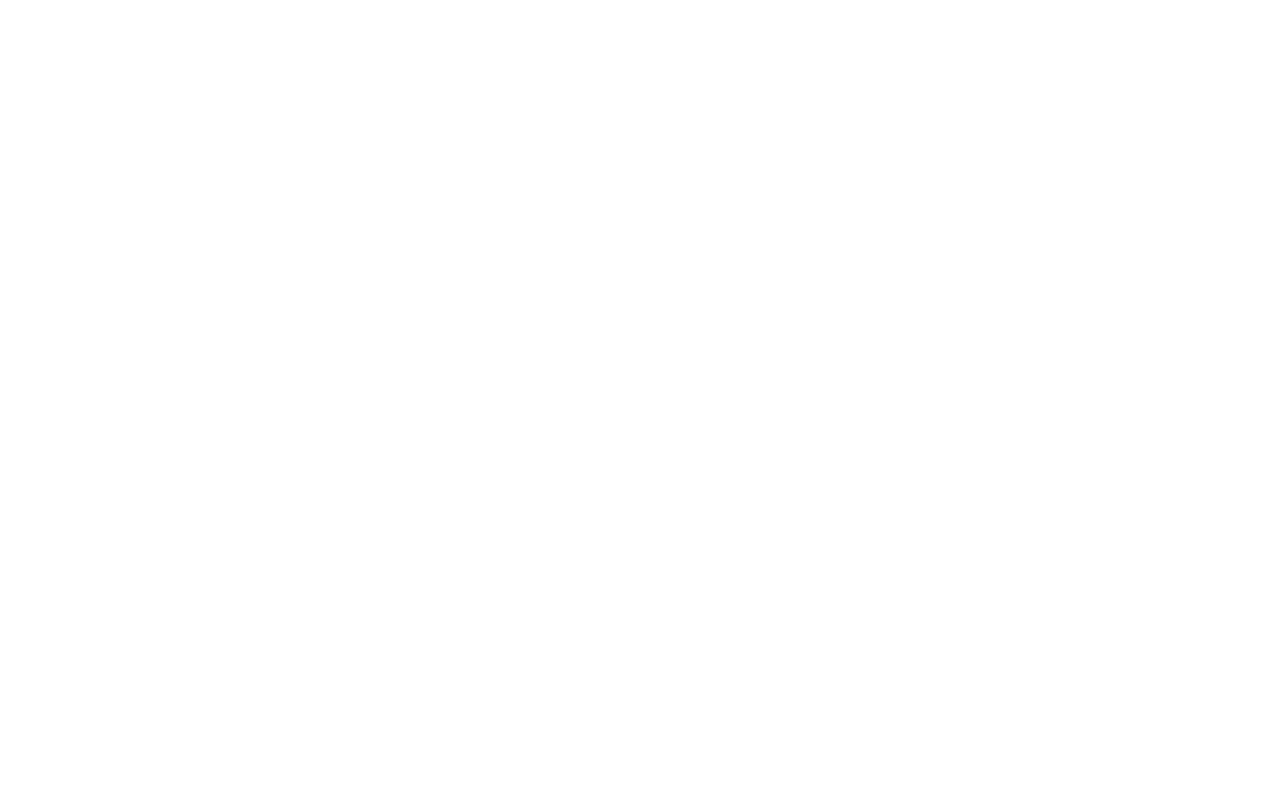
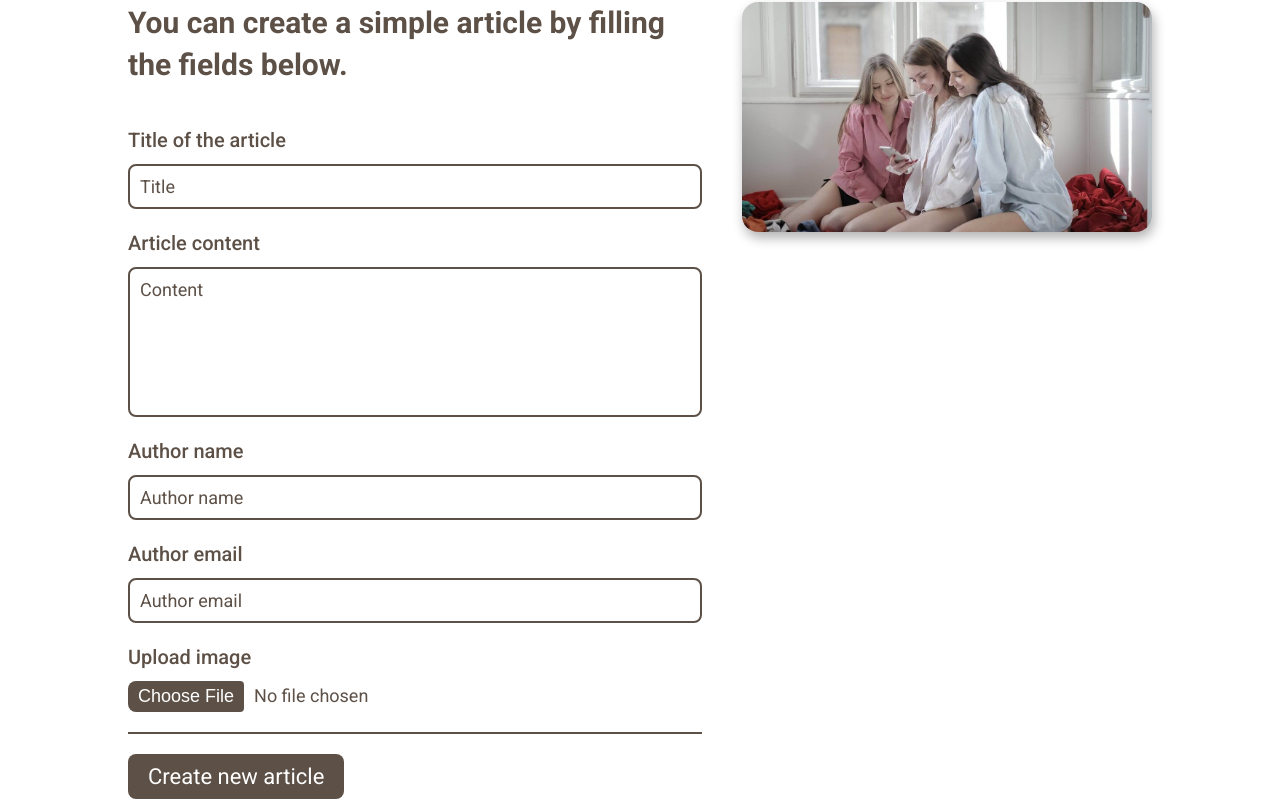
Before and after one commit to gorchovskadaniela/vvmu-react-project, a React (Vite) app in the folder frontend/: page /create-article in a window 1280 px wide. Before the commit this address had no page. Shown: the part 878-1680 px from the top of the page. Before the commit the page ends 800 px from the top, so only its background shows below. Built offline with nearby package versions, Linux system fonts and the light colour scheme.

Commit message:
Add form-create-article

```diff
--- a/frontend/index.html
+++ b/frontend/index.html
@@ -2,7 +2,7 @@
 <html lang="en">
   <head>
     <meta charset="UTF-8" />
-    <link rel="icon" type="image" href="/favicon.ico" />
+    <link rel="icon" type="image/png" href="/favicon.ico" />
     <meta name="viewport" content="width=device-width, initial-scale=1.0" />
     <title>Клюкарника</title>
 
--- a/frontend/src/App.scss
+++ b/frontend/src/App.scss
@@ -61,3 +61,49 @@
 		flex: 1
 	}
 }
+
+/* ------------------------------------------------------------ *\
+	Section article-creation
+\* ------------------------------------------------------------ */
+
+.section-article-creation {
+	padding: 80px 0;
+
+	.section__inner {
+		display: flex;
+		flex-wrap: wrap;
+		align-items: flex-start;
+		position: relative;
+	}
+
+	.section__image {
+		position: sticky;
+		top: 100px;
+		right: 0;
+		max-width: 40%;
+		width: 100%;
+		border-radius: 16px;
+		overflow: hidden;
+		margin-left: 40px;
+		box-shadow: 2px 6px 12px rgba(0,0,0,.3);
+	}
+
+	.section__image-inner {
+		padding-top: 56.25%;
+		position: relative;
+	}
+
+	.section__image-inner img {
+		position: absolute;
+		top: 0;
+		left: 0;
+		width: 100%;
+		height: 100%;
+		object-fit: cover;
+		object-position: 50%;
+	}
+
+	.section__form {
+		flex: 1
+	}
+}
--- a/frontend/src/App.tsx
+++ b/frontend/src/App.tsx
@@ -8,7 +8,7 @@
 import {Layout} from "./pages/Layout.tsx";
 import {Home} from "./pages/Home.tsx";
 import {Blog} from "./pages/Blog.tsx";
-import {Contacts} from "./pages/Contacts.tsx";
+import {CreateArticle} from "./pages/CreateArticle.tsx";
 import {NotFound} from "./pages/NotFound.tsx";
 import {Form} from "./pages/Form.tsx";
 
@@ -28,8 +28,8 @@
         element: <Blog />
       },
       {
-        path: '/contacts',
-        element: <Contacts />
+        path: '/create-article',
+        element: <CreateArticle />
       },
       {
         path: '/',
--- a/frontend/src/components/footer/Footer.scss
+++ b/frontend/src/components/footer/Footer.scss
@@ -3,12 +3,17 @@
 \* ------------------------------------------------------------ */
 
 .footer {
-	background: var(--c-pink);
-	background: var(--c-white);
-	color: var(--c-brown);
-	font-weight: 700;
-	padding: 60px 0 30px;
-	border-top: 2px solid var(--c-brown);
+	margin-top: 100px;
+	margin-bottom: 40px;
+
+	.footer__container {
+		color: var(--c-brown);
+		font-weight: 700;
+		padding: 60px 40px 30px;
+		background: var(--c-pink-light);
+		border-radius: 60px;
+		box-shadow: 2px 6px 12px rgba(0,0,0,.3);
+	}
 
 	.footer__inner {
 		display: flex;
--- a/frontend/src/components/footer/Footer.tsx
+++ b/frontend/src/components/footer/Footer.tsx
@@ -20,7 +20,7 @@
                                                       </li>
 
                                                       <li>
-                                                            <Link to="/contacts">Contacts</Link>
+                                                            <Link to="/create-article">Create Article</Link>
                                                       </li>
                                                 </ul>
                                           </nav>
--- /dev/null
+++ b/frontend/src/components/formCreateArticle/FormCreateArticle.scss
@@ -0,0 +1,72 @@
+/* ------------------------------------------------------------ *\
+	Form create article
+\* ------------------------------------------------------------ */
+
+.form-create-article {
+	.form__head {
+		margin-bottom: 40px;
+	}
+
+	.form__row {
+		margin-bottom: 20px;
+
+		&:last-child {
+			margin: 0;
+		}
+	}
+
+	.form__label {
+		font-size: 20px;
+		font-weight: 500;
+		display: block;
+		margin-bottom: 10px;
+	}
+
+	.form__field {
+		border: 2px solid var(--c-brown);
+		background: none;
+		background: var(--c-white);
+		border-radius: 8px;
+		width: 100%;
+		display: block;
+		padding: 10px 10px;
+		color: var(--c-brown);
+
+		&::file-selector-button {
+			border-radius: 4px;
+			background: var(--c-brown);
+			border: none;
+			color: var(--c-white);
+			margin-right: 10px;
+			display: inline-block;
+			padding: 5px 10px;
+		}
+	}
+
+	.form__field--upload {
+		border: none;
+		padding: 0;
+	}
+
+	.form__field--textarea {
+		min-height: 150px;
+		resize: none;
+	}
+
+	.form__actions {
+		margin-top: 20px;
+		padding-top: 20px;
+		border-top: 2px solid var(--c-brown);
+	}
+
+	.form__btn {
+		border-radius: 8px;
+		background: var(--c-brown);
+		border: none;
+		color: var(--c-white);
+		margin-right: 10px;
+		display: inline-block;
+		padding: 10px 20px;
+		font-size: 22px;
+	}
+}
--- /dev/null
+++ b/frontend/src/components/formCreateArticle/FormCreateArticle.tsx
@@ -0,0 +1,61 @@
+import './FormCreateArticle.scss';
+
+export const FormCreateArticle = () => {
+    return (
+        <div className="form-create-article">
+            <form action="?" method="post">
+                <div className="form__head">
+                    <h3>You can create a simple article by filling the fields below.</h3>
+                </div>
+
+                <div className="form__body">
+                    <div className="form__row">
+                        <label className="form__label">Title of the article</label>
+
+                        <div className="form__controls">
+                            <input type="text" className="form__field" name="article-title" id="article-title"placeholder="Title" />
+                        </div>
+                    </div>
+
+                    <div className="form__row">
+                        <label className="form__label">Article content</label>
+
+                        <div className="form__controls">
+                            <textarea className="form__field form__field--textarea" name="article-content" id="article-content" placeholder="Content"></textarea>
+                        </div>
+                    </div>
+
+                    <div className="form__row">
+                        <label className="form__label">Author name</label>
+
+                        <div className="form__controls">
+                            <input type="text" className="form__field" name="article-author" id="article-author"placeholder="Author name" />
+                        </div>
+                    </div>
+
+                    <div className="form__row">
+                        <label className="form__label">Author email</label>
+
+                        <div className="form__controls">
+                            <input type="mail" className="form__field" name="author-email" id="author-email"placeholder="Author email" />
+                        </div>
+                    </div>
+
+                    <div className="form__row">
+                        <label className="form__label">Upload image</label>
+
+                        <div className="form__controls">
+                            <input type="file" className="form__field form__field--upload" name="article-file-upload" id="article-file-upload" placeholder="Upload image" />
+                        </div>
+                    </div>
+                </div>
+
+                <div className="form__actions">
+                    <button type="submit" className="form__btn">Create new article</button>
+                </div>
+            </form>
+        </div>
+    );
+};
+
+export default FormCreateArticle;
--- a/frontend/src/components/header/Header.tsx
+++ b/frontend/src/components/header/Header.tsx
@@ -19,7 +19,7 @@
 								</li>
 
 								<li>
-									<Link to="/contacts">Contacts</Link>
+									<Link to="/create-article">Create Article</Link>
 								</li>
 							</ul>
 						</nav>
--- a/frontend/src/index.scss
+++ b/frontend/src/index.scss
@@ -8,6 +8,7 @@
   --c-white: #fff;
   --c-black: #000;
   --c-pink: #fa8ee4;
+  --c-pink-light: #ffd2f9;
   --c-limegreen: #d0f70e;
   --c-brown: #5d5047;
   --c-navyblue: #003266;
--- a/frontend/src/pages/Contacts.tsx
+++ /dev/null
@@ -1,7 +0,0 @@
-import {Hero} from "../components/hero/Hero.tsx";
-
-export const Contacts = () => {
-    return (
-        <Hero title="Contacts" content="Bla bla bla bla contacts" />
-    )
-}
--- /dev/null
+++ b/frontend/src/pages/CreateArticle.tsx
@@ -0,0 +1,27 @@
+import {Hero} from "../components/hero/Hero.tsx";
+import {FormCreateArticle} from "../components/formCreateArticle/FormCreateArticle.tsx";
+import image2 from '../assets/image-2.jpeg';
+
+export const CreateArticle = () => {
+    return (
+        <>
+            <Hero title="The most important part - Article Creation!" content="Create and help us to grow!" />
+
+            <section className="section-article-creation">
+                <div className="shell">
+                    <div className="section__inner">
+                        <div className="section__form">
+                            <FormCreateArticle />
+                        </div>
+
+                        <div className="section__image">
+                            <div className="section__image-inner">
+                                <img src={image2} alt="Girls image" />
+                            </div>
+                        </div>
+                    </div>
+                </div>
+            </section>
+        </>
+    )
+}
```
